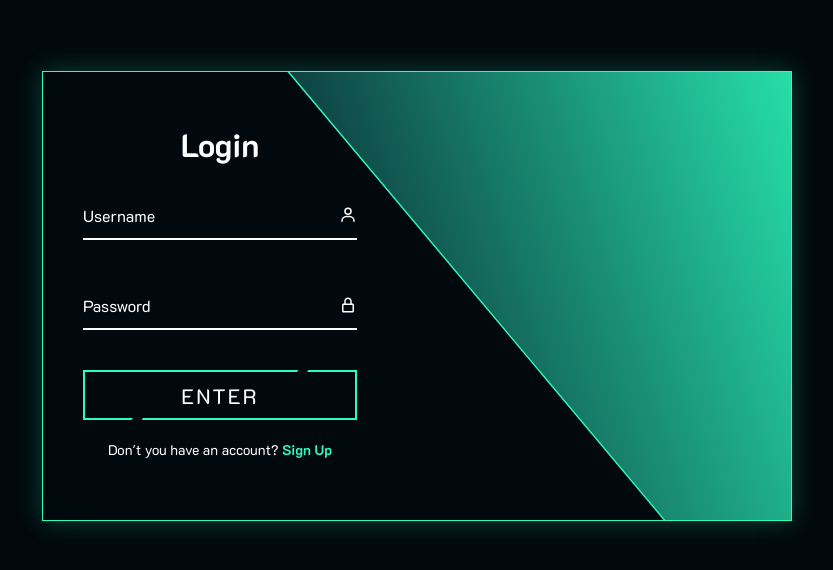
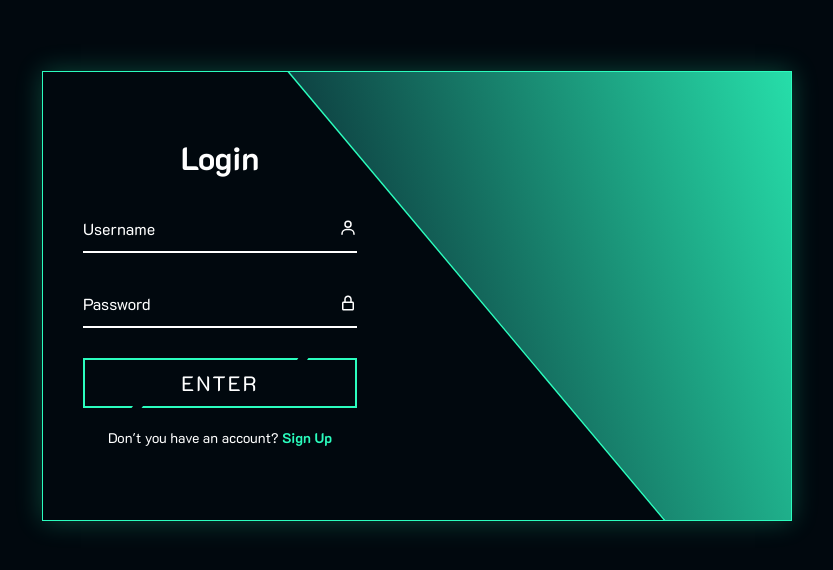
Before and after one commit to EsdrasFy/notes, a React (Create React App) app: page / in a window 1280 px wide. Shown: the part 104-674 px from the top of the page, without its empty margins (223-1056 px from the left). Built offline with nearby package versions, Linux system fonts and the light colour scheme.

Commit message:
Add Validations

```diff
--- a/src/Components/FormLogin/index.css
+++ b/src/Components/FormLogin/index.css
@@ -71,6 +71,7 @@
   display: flex;
   align-items: center;
   justify-content: center;
+  margin-top: 30px;
 }
 
 .nada:hover {
--- a/src/Components/FormLogin/index.js
+++ b/src/Components/FormLogin/index.js
@@ -6,11 +6,13 @@ import axios from "axios";
 function FormLogin({ ShowRegisterOrLogin }) {
   const [password, setPassword] = useState("");
   const [username, setUsername] = useState("");
-  const [loading, setLoading] = useState(false); // Inicialmente, o loading está desativado
+  const [loading, setLoading] = useState(false);
+  const [errorMsg, setErrorMsg] = useState("");
 
   const handleSubmit = async (e) => {
     e.preventDefault();
-    setLoading(true); // Ative o estado de loading ao enviar o formulário
+    setLoading(true);
+
     try {
       const response = await axios.post(
         "https://back-notes-fen6.onrender.com/req/login",
@@ -26,7 +28,11 @@ function FormLogin({ ShowRegisterOrLogin }) {
       localStorage.setItem("tokenLogin", token);
       localStorage.setItem("username", username);
     } catch (error) {
-      console.error("Erro ao salvar:", error);
+      if (error.response && error.response.data && error.response.data.msg) {
+        setErrorMsg(error.response.data.msg);
+      } else {
+        console.log("Erro desconhecido:", error.message);
+      }
     } finally {
       setLoading(false);
     }
@@ -59,6 +65,7 @@ function FormLogin({ ShowRegisterOrLogin }) {
             <label>Password</label>
             <BiLockAlt className="iconLogin" />
           </div>
+          {errorMsg && <p className="error-message">{errorMsg}</p>}
           <button className="nada animation" type="submit" disabled={loading}>
             {loading ? <span className="loading"></span> : <span>Enter</span>}
             <i></i>
--- a/src/Components/Login/index.css
+++ b/src/Components/Login/index.css
@@ -43,7 +43,7 @@
   position: relative;
   width: 100%;
   height: 50px;
-  margin: 25px 0 40px 0;
+  margin: 25px 0 10px 0;
 }
 .input-box input {
   width: 100%;
--- a/src/Components/Register/index.js
+++ b/src/Components/Register/index.js
@@ -9,10 +9,13 @@ function Register({ ShowRegisterOrLogin }) {
   const [email, setEmail] = useState("");
   const [error, setError] = useState("");
   const [loading, setLoading] = useState(false);
-  const [isSubmitting, setIsSubmitting] = useState(false); // Adicione uma variável para controlar o envio
+  const [isSubmitting, setIsSubmitting] = useState(false);
+  const validateEmail = (email) => {
+    const emailRegex = /^[a-zA-Z0-9._-]+@[a-zA-Z0-9.-]+\.[a-zA-Z]{2,4}$/;
+    return emailRegex.test(email);
+  };
 
   useEffect(() => {
-    // Quando isSubmitting for definido como false, reative o botão de registro
     if (!isSubmitting) {
       setLoading(false);
     }
@@ -20,13 +23,17 @@ function Register({ ShowRegisterOrLogin }) {
 
   const handleSubmit = async (e) => {
     e.preventDefault();
+    if (!validateEmail(email)) {
+      setError("Email inválido.");
+      return;
+    }
+
     try {
       if (isSubmitting) {
-        // Se já estiver enviando, não faça nada
         return;
       }
 
-      setIsSubmitting(true); // Defina isSubmitting como true para bloquear envios adicionais
+      setIsSubmitting(true);
       setLoading(true);
 
       await axios.post("https://back-notes-fen6.onrender.com/register", {
@@ -75,6 +82,7 @@ function Register({ ShowRegisterOrLogin }) {
               required
               value={username}
               onChange={(e) => setUsername(e.target.value)}
+              minLength={5}
             />
             <label>Username</label>
             <BiUser className="iconLogin" />
```
